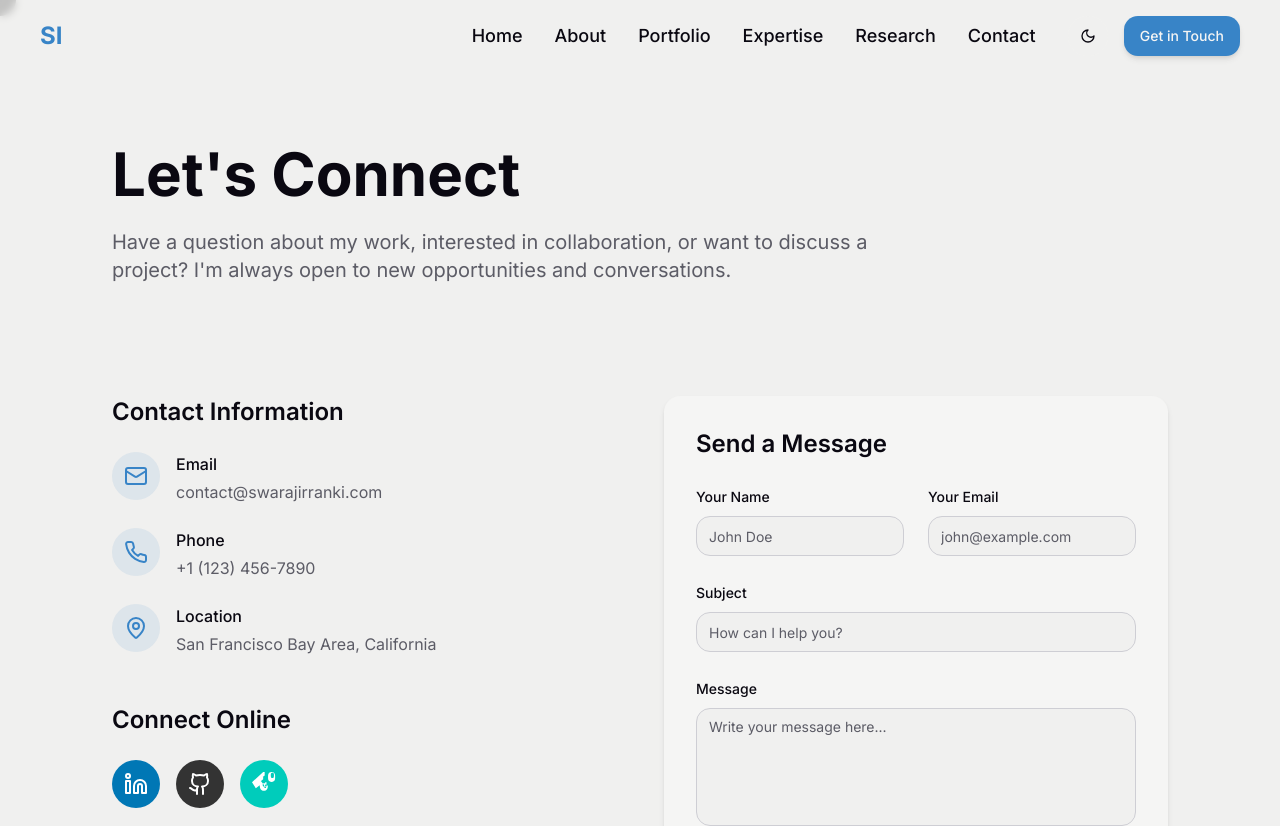
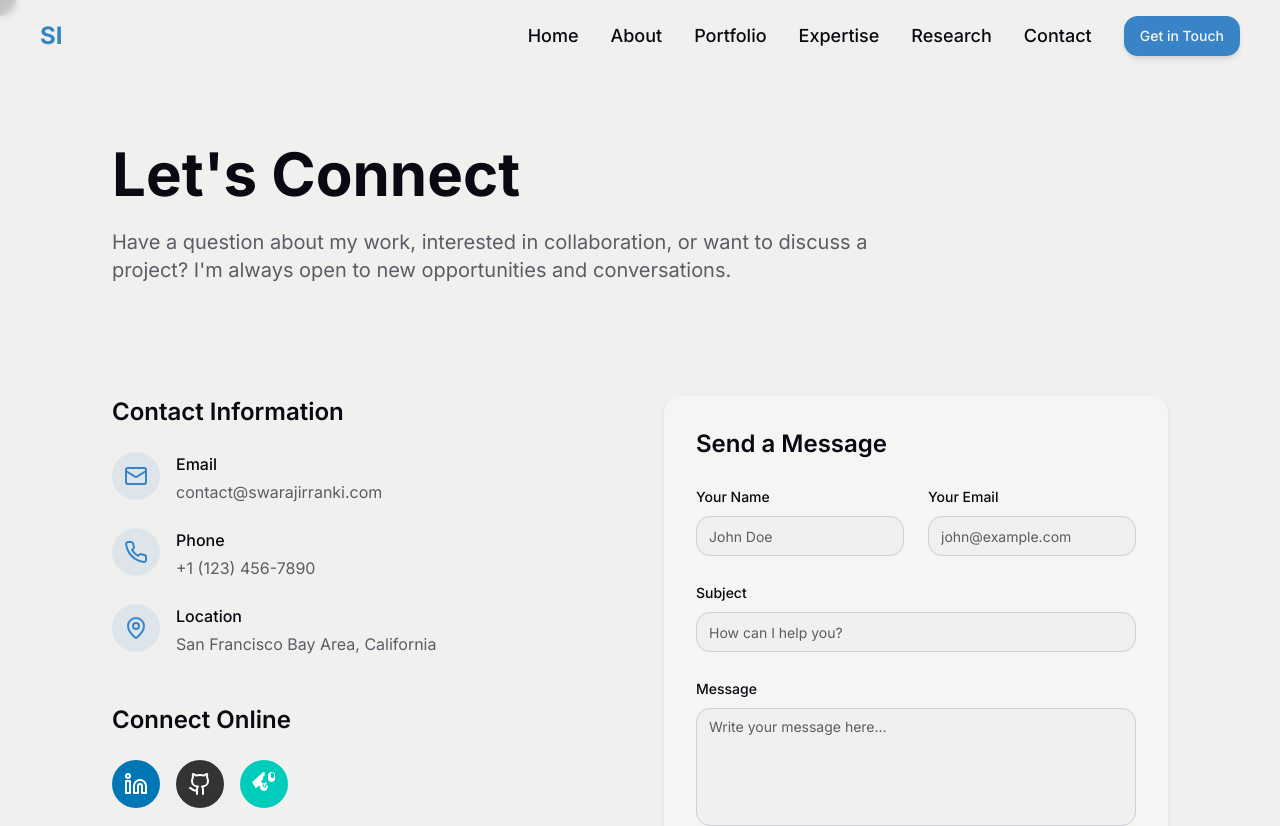
Before and after one commit to engetechauto/swaraj-irranki-portfolio-x, a React (Vite) app: page /contact in a window 1280 px wide. Shown: the top 826 px of the page. Built offline with nearby package versions, Linux system fonts and the light colour scheme.

Commit message:
Remove theme toggle
Remove the theme toggle component and related functionality.

```diff
--- a/src/components/Navigation.tsx
+++ b/src/components/Navigation.tsx
@@ -1,7 +1,6 @@
 
 import { useState, useEffect } from 'react';
 import { Link } from 'react-router-dom';
-import ThemeToggle from './ThemeToggle';
 import { Menu, X } from 'lucide-react';
 import { Button } from '@/components/ui/button';
 
@@ -42,16 +41,14 @@ const Navigation = () => {
             <Link to="/contact" className="nav-link">Contact</Link>
           </nav>
 
-          <div className="flex items-center space-x-4">
-            <ThemeToggle />
+          <div className="flex items-center">
             <Button asChild className="btn-primary">
               <a href="/contact">Get in Touch</a>
             </Button>
           </div>
         </div>
 
-        <div className="flex md:hidden items-center">
-          <ThemeToggle />
+        <div className="flex md:hidden">
           <Button
             variant="ghost"
             size="icon"
--- a/src/components/ThemeToggle.tsx
+++ b/src/components/ThemeToggle.tsx
@@ -1,4 +1,3 @@
-
 import { useEffect, useState } from 'react';
 import { Button } from '@/components/ui/button';
 import { Moon, Sun } from 'lucide-react';
--- a/src/pages/NotFound.tsx
+++ b/src/pages/NotFound.tsx
@@ -1,7 +1,7 @@
 
 import { Link } from "react-router-dom";
 import { Button } from "@/components/ui/button";
-import { Home } from "lucide-react";
+import { ArrowLeft } from "lucide-react";
 
 const NotFound = () => {
   return (
@@ -13,7 +13,7 @@ const NotFound = () => {
       </p>
       <Button asChild className="btn-primary">
         <Link to="/">
-          <Home className="mr-2 h-5 w-5" /> Back to Home
+          <ArrowLeft className="mr-2 h-5 w-5" /> Back to Home
         </Link>
       </Button>
     </div>
```
